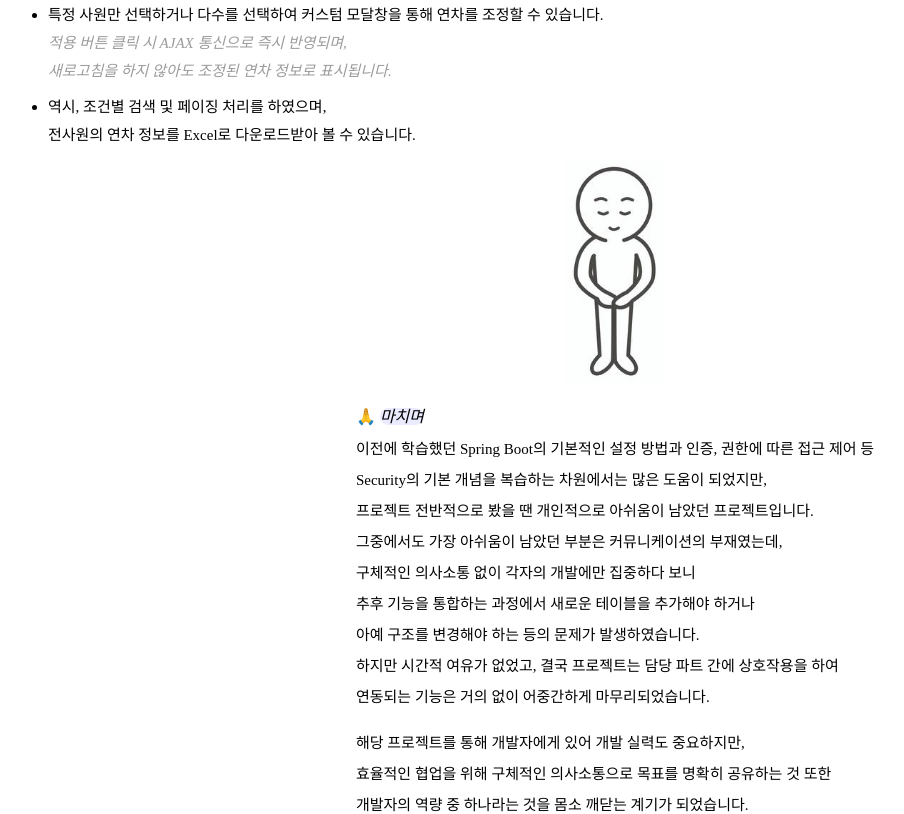
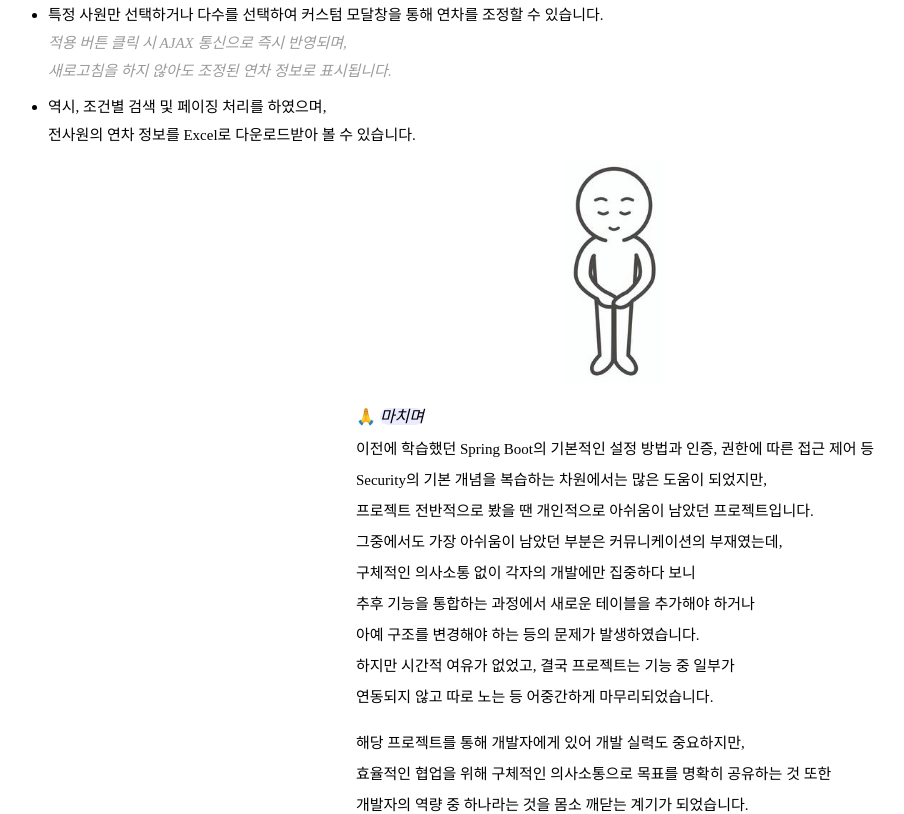
Before and after one commit to neck950728/Portfolio, a plain HTML site: page details/seongho.html in a window 1280 px wide. Shown: the part 5160-5974 px from the top of the page, without its empty margins (25-929 px from the left). Drawn offline with Linux system fonts and the light colour scheme.

Commit message:
docs : seongho.html 수정

```diff
--- a/details/seongho.html
+++ b/details/seongho.html
@@ -217,8 +217,8 @@
 						<p>구체적인 의사소통 없이 각자의 개발에만 집중하다 보니</p>
 						<p>추후 기능을 통합하는 과정에서 새로운 테이블을 추가해야 하거나</p>
 						<p>아예 구조를 변경해야 하는 등의 문제가 발생하였습니다.</p>
-						<p>하지만 시간적 여유가 없었고, 결국 프로젝트는 담당 파트 간에 상호작용을 하여</p>
-						<p>연동되는 기능은 거의 없이 어중간하게 마무리되었습니다.</p>
+						<p>하지만 시간적 여유가 없었고, 결국 프로젝트는 기능 중 일부가</p>
+						<p>연동되지 않고 따로 노는 등 어중간하게 마무리되었습니다.</p>
 						<div class="space"></div>
 						<p>해당 프로젝트를 통해 개발자에게 있어 개발 실력도 중요하지만,</p>
 						<p>효율적인 협업을 위해 구체적인 의사소통으로 목표를 명확히 공유하는 것 또한</p>
```
